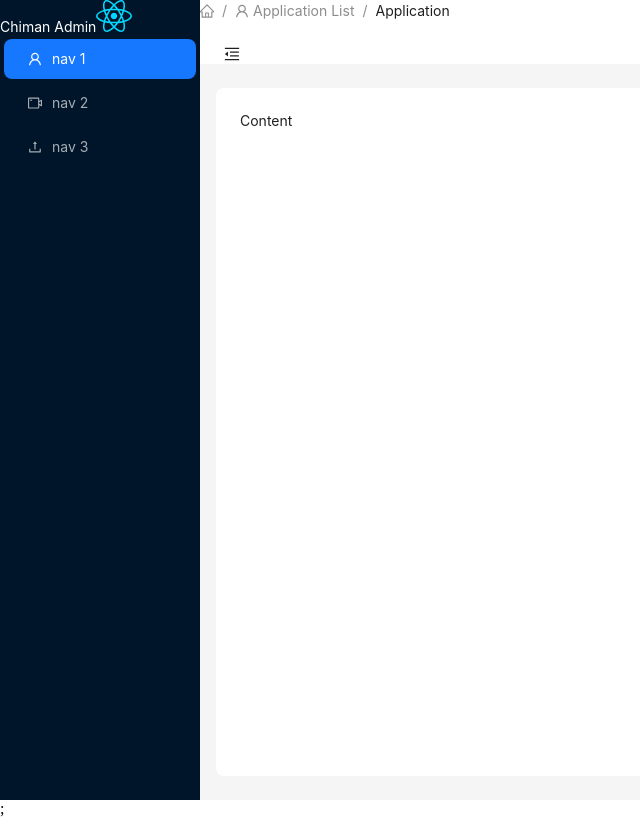
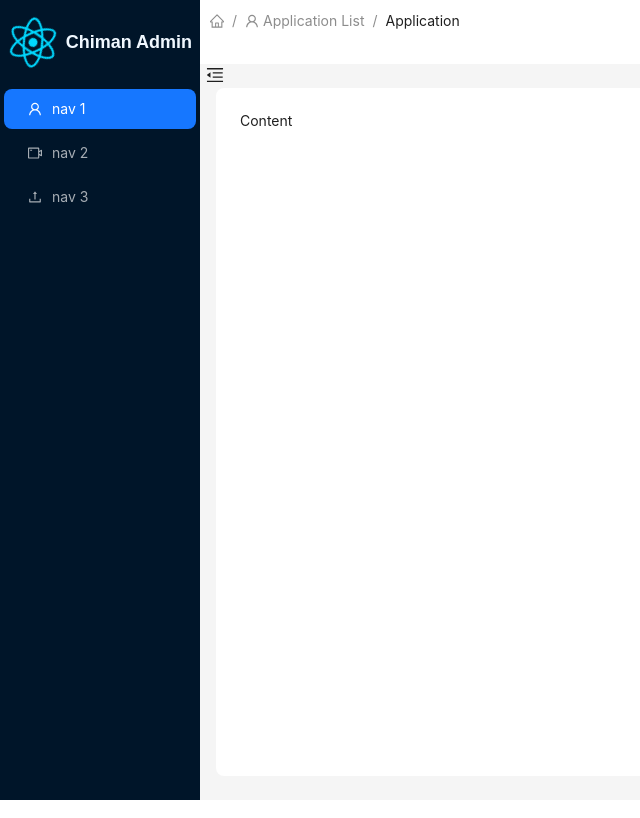
Before and after one commit to Chimannn/Chiman_Admin, a React (Vite) app: page / in a window 1280 px wide. Shown: the whole page, without its empty margins (0-640 px from the left). Built offline with nearby package versions, Linux system fonts and the light colour scheme.

Commit message:
feat:初调框架样式

```diff
--- a/package.json
+++ b/package.json
@@ -13,7 +13,8 @@
         "antd": "^5.23.1",
         "react": "^18.3.1",
         "react-dom": "^18.3.1",
-        "react-router-dom": "6.4"
+        "react-router-dom": "6.4",
+        "sass": "^1.83.4"
     },
     "devDependencies": {
         "@eslint/js": "^9.17.0",
--- a/src/App.tsx
+++ b/src/App.tsx
@@ -4,7 +4,7 @@ import { Suspense } from "react";
 function App() {
     return (
         <Suspense fallback={<div>Loading...</div>}>
-            <RouterProvider router={router}></RouterProvider>;
+            <RouterProvider router={router}></RouterProvider>
         </Suspense>
     );
 }
--- /dev/null
+++ b/src/layout/components/slider-logo.scss
@@ -0,0 +1,37 @@
+.slider-logo {
+    width: 100%;
+    display: flex;
+    justify-content: space-evenly;
+    align-items: center;
+    margin: 20px auto;
+    height: 45px;
+    .slider-title {
+        color: aliceblue;
+        font-size: 18px;
+        font-weight: 600;
+        font-family: fantasy;
+    }
+    img {
+        width: 50px;
+        height: 100%;
+        animation: rotate 5s linear infinite;
+    }
+}
+
+@keyframes rotate {
+    from {
+        transform: rotate(0deg);
+    }
+    to {
+        transform: rotate(360deg);
+    }
+}
+
+@keyframes fadeIn {
+    from {
+        opacity: 0;
+    }
+    to {
+        opacity: 1;
+    }
+}
--- a/src/layout/components/slider-logo.tsx
+++ b/src/layout/components/slider-logo.tsx
@@ -1,10 +1,22 @@
 import src from "../../assets/react.svg";
+import "./slider-logo.scss";
 
-const sliderLogo = () => {
+const sliderLogo = (props) => {
     return (
-        <div>
-            <span style={{ color: "#fff" }}>Chiman Admin</span>
+        <div className="slider-logo">
             <img src={src} alt="image" />
+            {!props.collapsed && (
+                <span
+                    className="slider-title"
+                    style={{
+                        animation: !props.collapsed
+                            ? "fadeIn 1.4s ease"
+                            : "none",
+                    }}
+                >
+                    Chiman Admin
+                </span>
+            )}
         </div>
     );
 };
--- /dev/null
+++ b/src/layout/dashboard/index.scss
@@ -0,0 +1,11 @@
+.Header {
+    position: relative;
+    .collapse-btn {
+        position: absolute;
+        top: 50px;
+        left: -10px;
+        font-size: 18px;
+        width: 50px;
+        height: 50px;
+    }
+}
--- a/src/layout/dashboard/index.tsx
+++ b/src/layout/dashboard/index.tsx
@@ -10,6 +10,7 @@ import {
 import { Button, Layout, Menu, theme } from "antd";
 import Breadcrumb from "../components/bread-crumb";
 import SliderLogo from "../components/slider-logo";
+import "./index.scss";
 
 const { Header, Sider, Content } = Layout;
 const App: React.FC = () => {
@@ -21,7 +22,7 @@ const App: React.FC = () => {
     return (
         <Layout style={{ height: "100%" }}>
             <Sider trigger={null} collapsible collapsed={collapsed}>
-                <SliderLogo />
+                <SliderLogo collapsed={collapsed} />
                 <Menu
                     theme="dark"
                     mode="inline"
@@ -46,7 +47,10 @@ const App: React.FC = () => {
                 />
             </Sider>
             <Layout>
-                <Header style={{ padding: 0, background: colorBgContainer }}>
+                <Header
+                    className="Header"
+                    style={{ padding: "10px", background: colorBgContainer }}
+                >
                     <Breadcrumb
                         items={[
                             {
@@ -68,6 +72,7 @@ const App: React.FC = () => {
                         ]}
                     />
                     <Button
+                        className="collapse-btn"
                         type="text"
                         icon={
                             collapsed ? (
@@ -77,11 +82,6 @@ const App: React.FC = () => {
                             )
                         }
                         onClick={() => setCollapsed(!collapsed)}
-                        style={{
-                            fontSize: "16px",
-                            width: 64,
-                            height: 64,
-                        }}
                     />
                 </Header>
                 <Content
```
Also changed, not shown: 1 other file (tests, documents, lock files or other folders).
